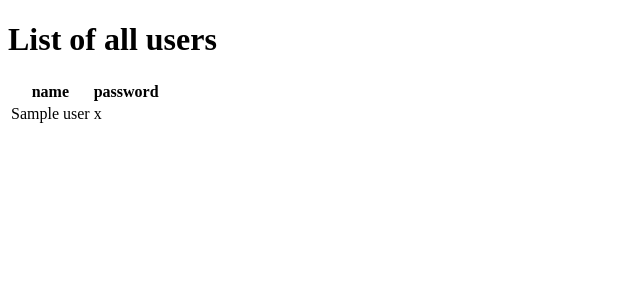
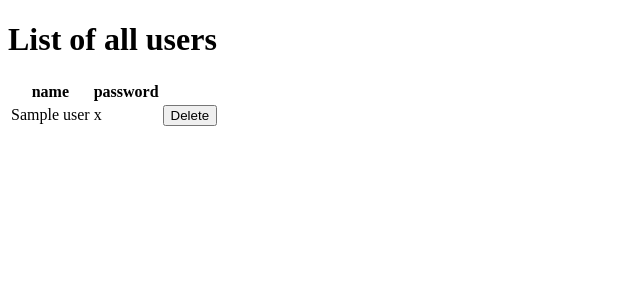
Before and after one commit to jaydder/Flask-Clean-Code, a Flask app: template templates/list_all.html in a window 1280 px wide. Shown: the top 300 px of the page, without its empty margins (0-640 px from the left). Run offline with Flask 3, Linux system fonts and the light colour scheme; the template is opened without the code that fills it: most values are stand-ins (such as "Sample title", 1, 10 or a date in 2020).

Commit message:
endpoint: added delete user

```diff
--- a/app.py
+++ b/app.py
@@ -23,8 +23,11 @@ def index():
         service_user.create(model_user)
     return render_template('index.html', title='Sign In', form=form)
 
-@app.route('/list_all', methods=['GET'])
+@app.route('/list_all', methods=['GET', 'POST'])
 def list_all() -> str:
+    if request.method == 'POST':
+        user_delete = request.form['delete']
+        service_user.delete(user_delete)
     users = service_user.list_all()
     return render_template('list_all.html', users=users)
 
--- a/repository/user_respository.py
+++ b/repository/user_respository.py
@@ -3,7 +3,7 @@ from db import db
 import peewee
 
 class UserRepository:
-    def create(self, user: User):
+    def create(self, user: User) -> None:
         try:
             db.create_tables([User])
             print("Tabela 'User' criada com sucesso!")
@@ -17,3 +17,6 @@ class UserRepository:
 
     def update(self, old_name: str ,user:User) -> None:
         User.update(name=user.name, password=user.password).where(User.name == old_name).execute()
+
+    def delete(self, id):
+        User.delete().where(User.id == id).execute()
--- a/service/user_service.py
+++ b/service/user_service.py
@@ -12,3 +12,6 @@ class UserService:
 
     def update(self, old_name: str ,user: User):
         self.UserRepository.update(old_name, user)
+
+    def delete(self, id):
+        self.UserRepository.delete(id)
--- a/templates/list_all.html
+++ b/templates/list_all.html
@@ -22,6 +22,11 @@
             <tr>
                 <td>{{ user.name }}</td>
                 <td>{{ user.password }}</td>
+                <td>
+                    <form method="post">
+                        <button type="submit" name="delete" value="{{user.id}}">Delete</button>
+                    </form>
+                </td>
             </tr>
             {% endfor %}
         </table>
```
